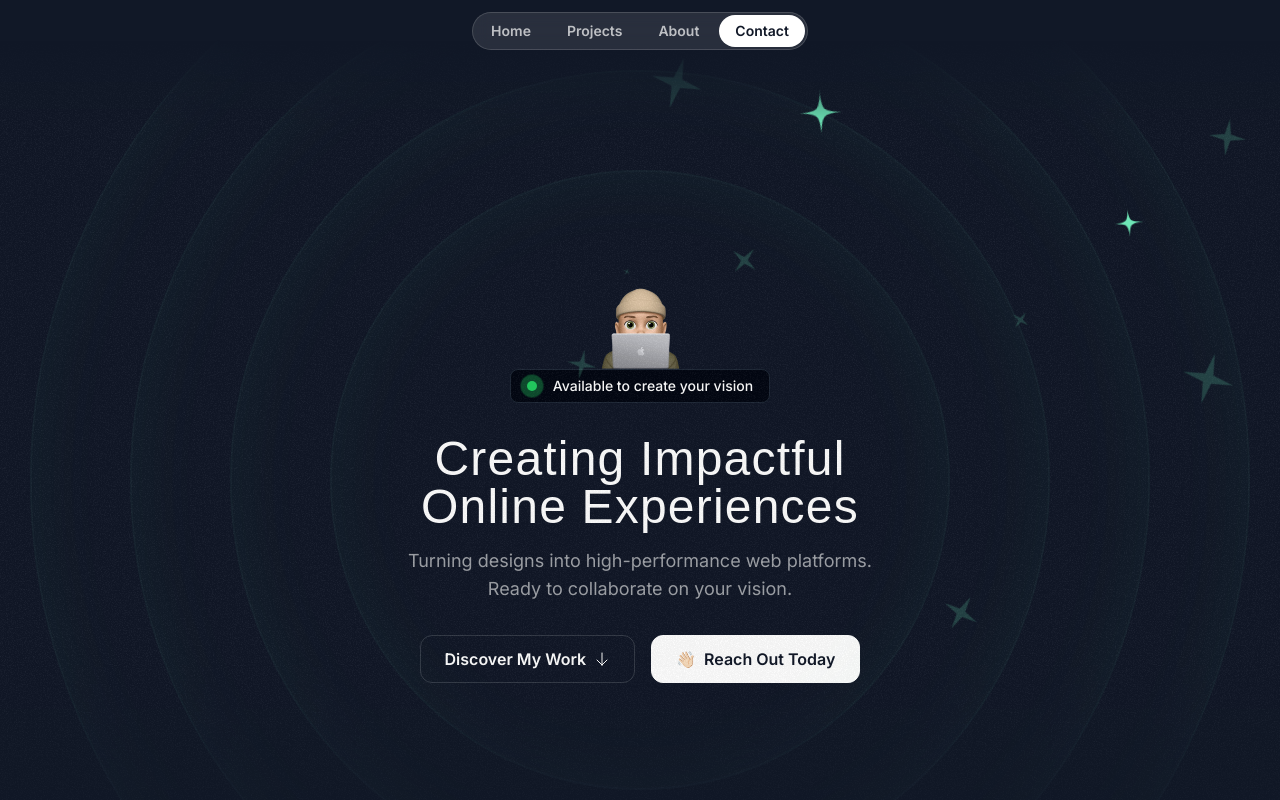
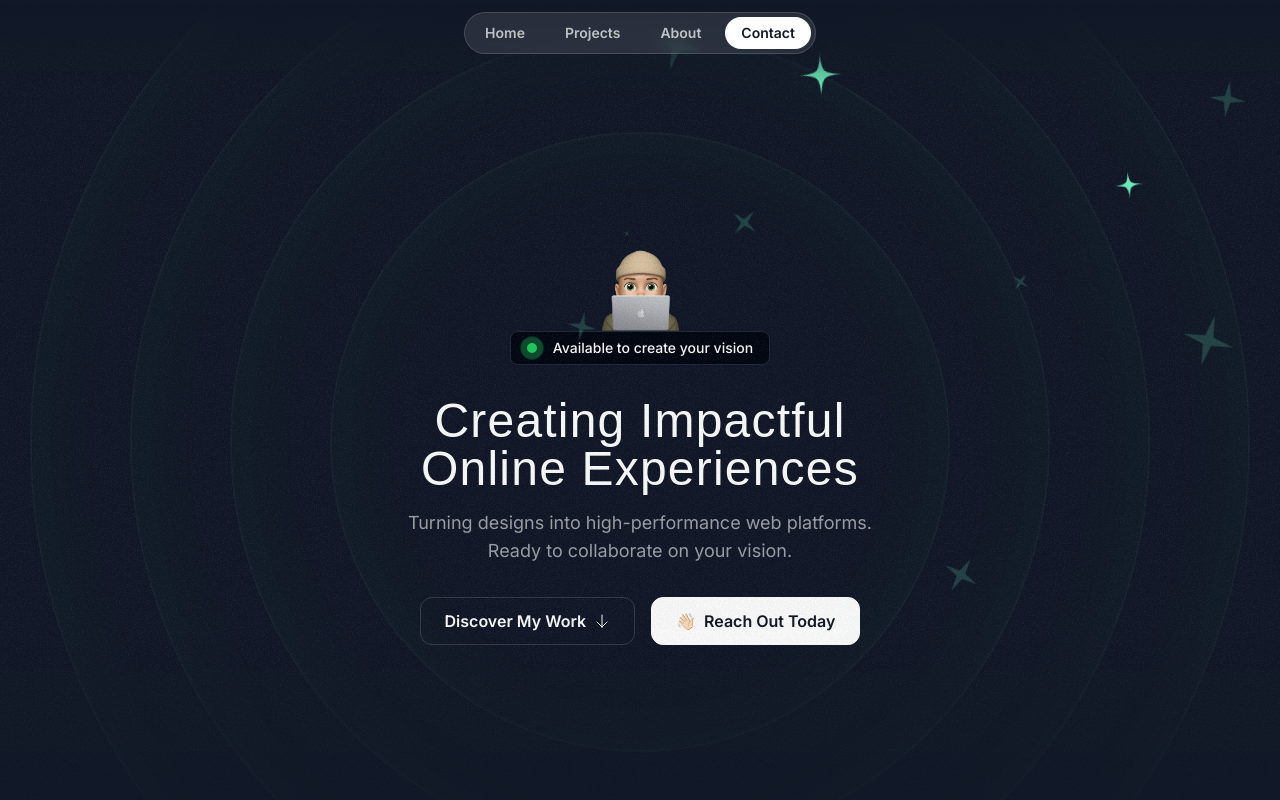
Before and after one commit to DaniaMasnyi/next-portfolio, a Next.js app: page / in a window 1280 px wide. Shown: the top 800 px of the page. Built offline with nearby package versions, Linux system fonts and the light colour scheme; a web font is replaced by a local one.

Commit message:
animations

```diff
--- a/src/app/globals.css
+++ b/src/app/globals.css
@@ -17,3 +17,7 @@
     @apply lg:max-w-5xl;
   }
 }
+
+html {
+  scroll-behavior: smooth;
+}
--- a/src/sections/About.tsx
+++ b/src/sections/About.tsx
@@ -84,7 +84,7 @@ const hobbies = [
 export const AboutSection = () => {
   const constrainRef = useRef(null);
   return (
-    <div className="py-20 lg:py-28">
+    <div id="about" className="py-20 lg:py-28">
       <div className="container">
         <SectionHeader
           eyebrow="About Me"
--- a/src/sections/Contact.tsx
+++ b/src/sections/Contact.tsx
@@ -3,7 +3,7 @@ import grainImage from '@/assets/images/grain.jpg';
 
 export const ContactSection = () => {
   return (
-    <div className="py-16 pt-12 lg:py-24 lg:pt-20">
+    <div id="contact" className="py-16 pt-12 lg:py-24 lg:pt-20">
       <div className="container">
         <div className="bg-gradient-to-r from-emerald-300 to-sky-400 text-gray-900 py-8 px-10 rounded-3xl text-center md:text-left relative overflow-hidden z-0">
           <div
--- a/src/sections/Header.tsx
+++ b/src/sections/Header.tsx
@@ -1,23 +1,23 @@
 export const Header = () => {
   return (
-    <div className="flex items-center justify-center relative top-3 w-full z-10">
-      <nav className="flex gap-1 p-0.5 border border-white/15 rounded-full bg-white/10 backdrop-blur">
-        <a href="/" className="nav-item">
+    <header className="flex items-center justify-center fixed top-3 w-full z-10">
+      <nav className="flex gap-2 p-1 border border-white/15 rounded-full bg-white/10 backdrop-blur">
+        <a href="#home" className="nav-item">
           Home
         </a>
-        <a href="/" className="nav-item">
+        <a href="#projects" className="nav-item">
           Projects
         </a>
-        <a href="/" className="nav-item">
+        <a href="#about" className="nav-item">
           About
         </a>
         <a
-          href="/"
+          href="#contact"
           className="nav-item bg-white text-gray-900 hover:bg-white/70 hover:text-gray-900"
         >
           Contact
         </a>
       </nav>
-    </div>
+    </header>
   );
 };
--- a/src/sections/Hero.tsx
+++ b/src/sections/Hero.tsx
@@ -8,7 +8,10 @@ import SparkleIcon from '@/assets/icons/sparkle.svg';
 
 export const HeroSection = () => {
   return (
-    <div className="py-32 md:py-48 lg:py-60 relative z-0 overflow-x-clip">
+    <div
+      id="home"
+      className="py-32 md:py-48 lg:py-60 relative z-0 overflow-x-clip"
+    >
       <div className="absolute inset-0 [mask-image:linear-gradient(to_bottom,transparent,black_10%,black_70%,transparent)]">
         <div
           className="absolute inset-0 -z-30 opacity-5"
--- a/src/sections/Projects.tsx
+++ b/src/sections/Projects.tsx
@@ -48,7 +48,7 @@ const portfolioProjects = [
 
 export const ProjectsSection = () => {
   return (
-    <section className="pb-16 lg-py-24">
+    <section id="projects" className="pb-16 lg-py-24">
       <div className="container">
         <div className="flex justify-center ">
           <p className="uppercase font-semibold tracking-widest bg-gradient-to-r from-emerald-300 to-sky-400 text-transparent bg-clip-text text-center">
```
